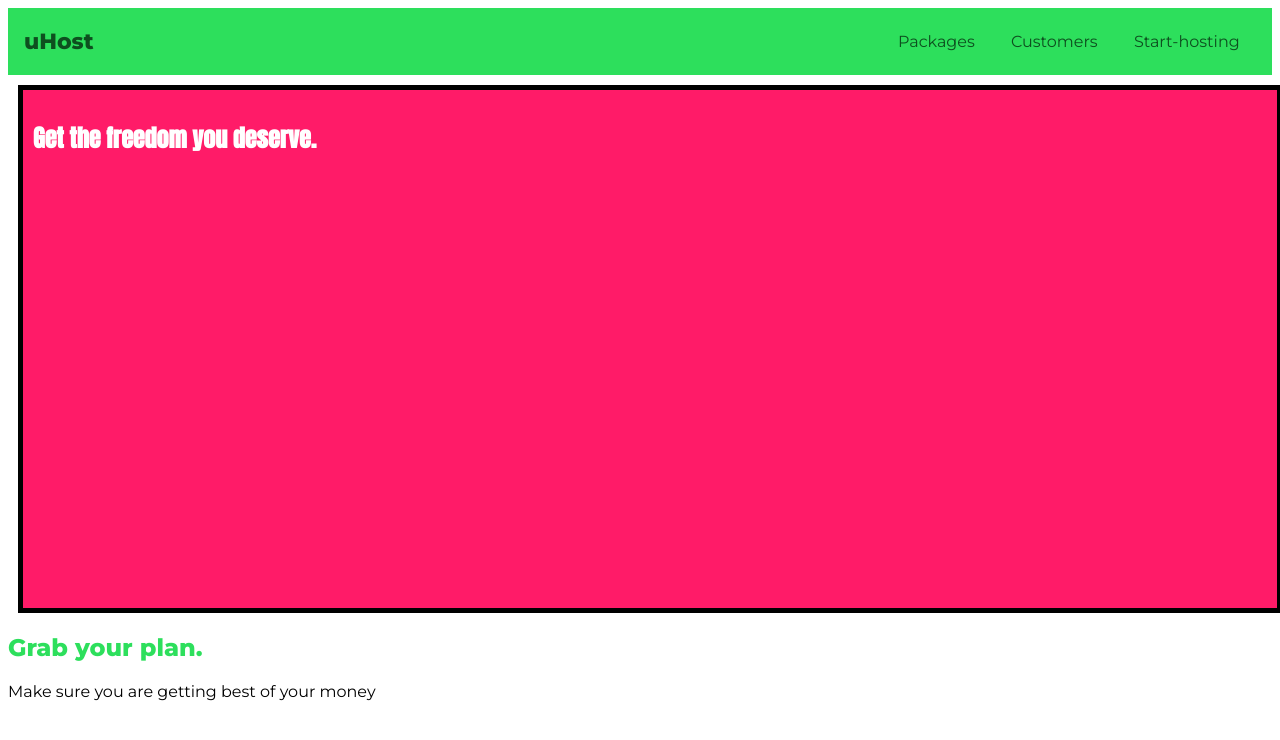
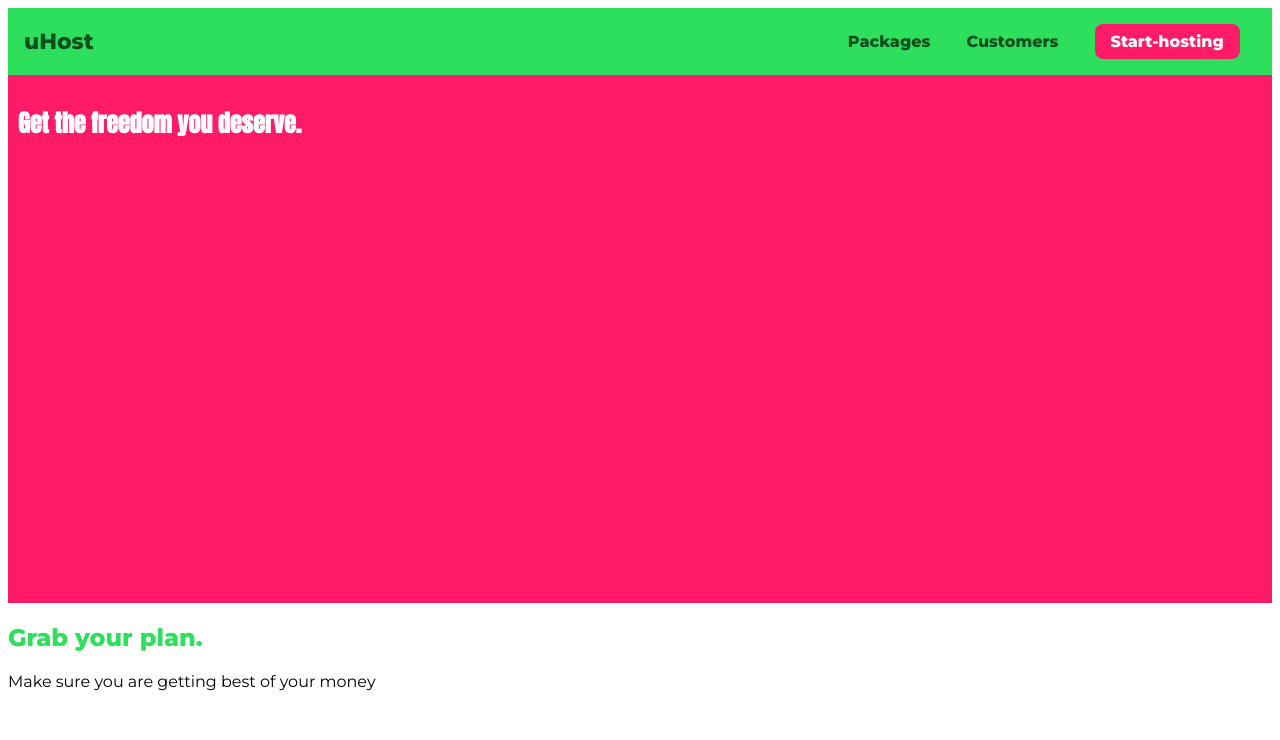
Before and after one commit to Iftakher99/first-website, a plain HTML site: page index.html in a window 1280 px wide. Drawn offline with Linux system fonts and the light colour scheme.

Commit message:
Css Hover navber

```diff
--- a/index.html
+++ b/index.html
@@ -19,7 +19,7 @@
             <ul>
                 <li class="main-nav__item"><a href="packages/index.html">Packages</a></li>
                 <li class="main-nav__item"><a href="customers/index.html">Customers</a></li>
-                <li class="main-nav__item"><a href="start-host/index.html">Start-hosting</a></li>
+                <li class="main-nav__item main-nav__item--cta "><a href="start-host/index.html">Start-hosting</a></li>
             </ul>
         </nav>
     </header>
--- a/style.css
+++ b/style.css
@@ -12,8 +12,6 @@ body {
     background-color: #ff1b68;
     width: 100%;
     height: 528px;
-    border: 5px solid black;
-    margin: 10px;
     padding: 10px;
 
 
@@ -46,6 +44,8 @@ body {
     text-align: right;
     width: calc(100% - 74px);
     vertical-align: middle;
+    margin: 0;
+
 
 }
 .main-header {
@@ -69,17 +69,31 @@ body {
 .main-nav__item {
 
     display: inline-block;
-    font-weight: 400;
+
     margin: 0 16px;
 
 }
 .main-nav__item a {
     text-decoration: none;
     color: #0e4f1f;
+    font-weight: bold;
+    padding: 3px 0;
 }
-.main-nav__item a:hover {
+.main-nav__item a:hover,
+ .main-nav__item a:active {
     color: #ffff;
+    border-bottom: 5px solid white;
 }
-.main-nav__item a:active{
-    color: #ffff;
+
+.main-nav__item--cta a {
+    color:white;
+    background-color: #ff1b68;
+    padding: 8px 16px;
+    border-radius: 8px;
 }
+.main-nav__item--cta a:hover,
+.main-nav__item--cta a:active  {
+    color:#ff1b68;
+    background: white;
+    border: none;
+}
```
